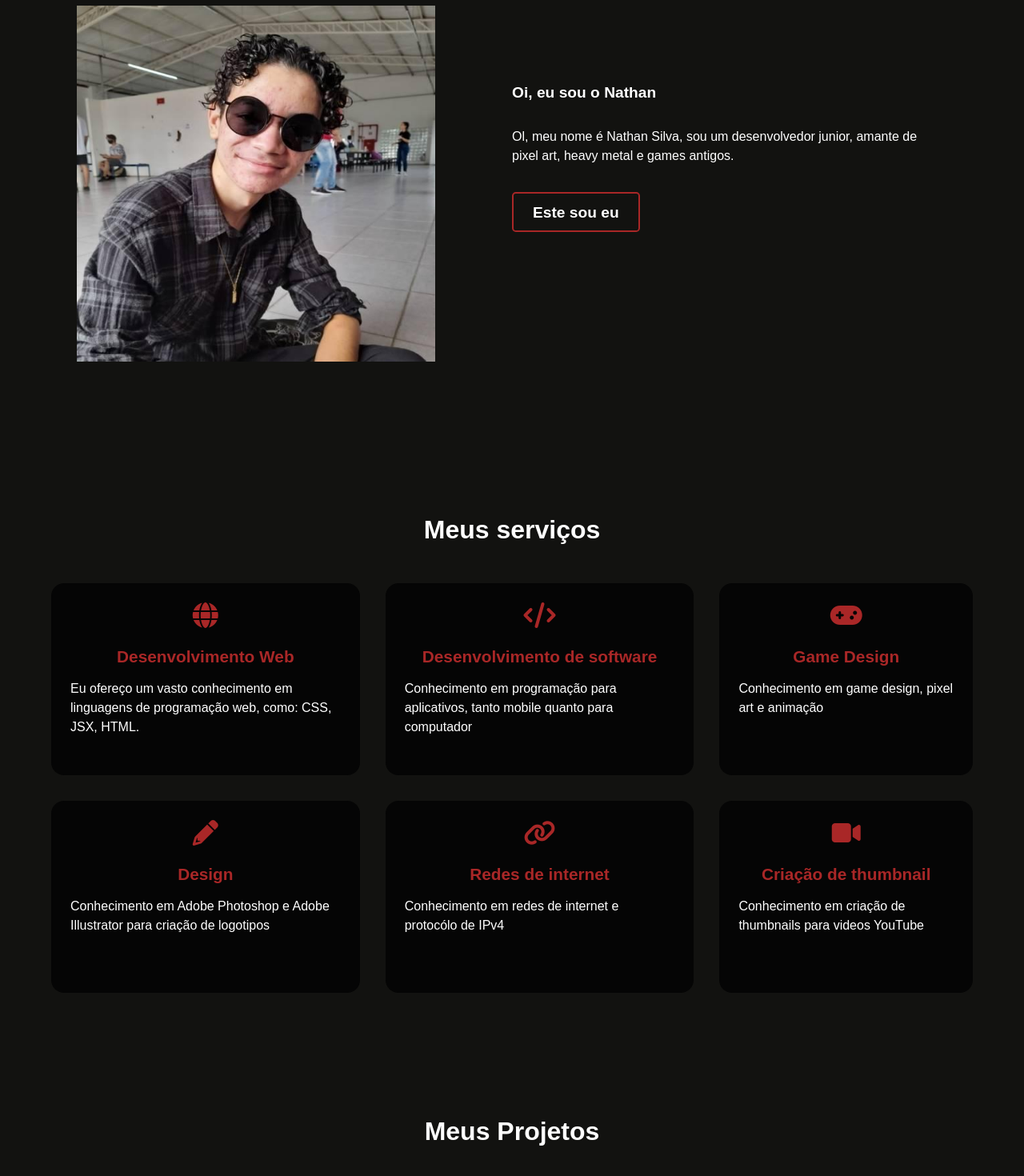
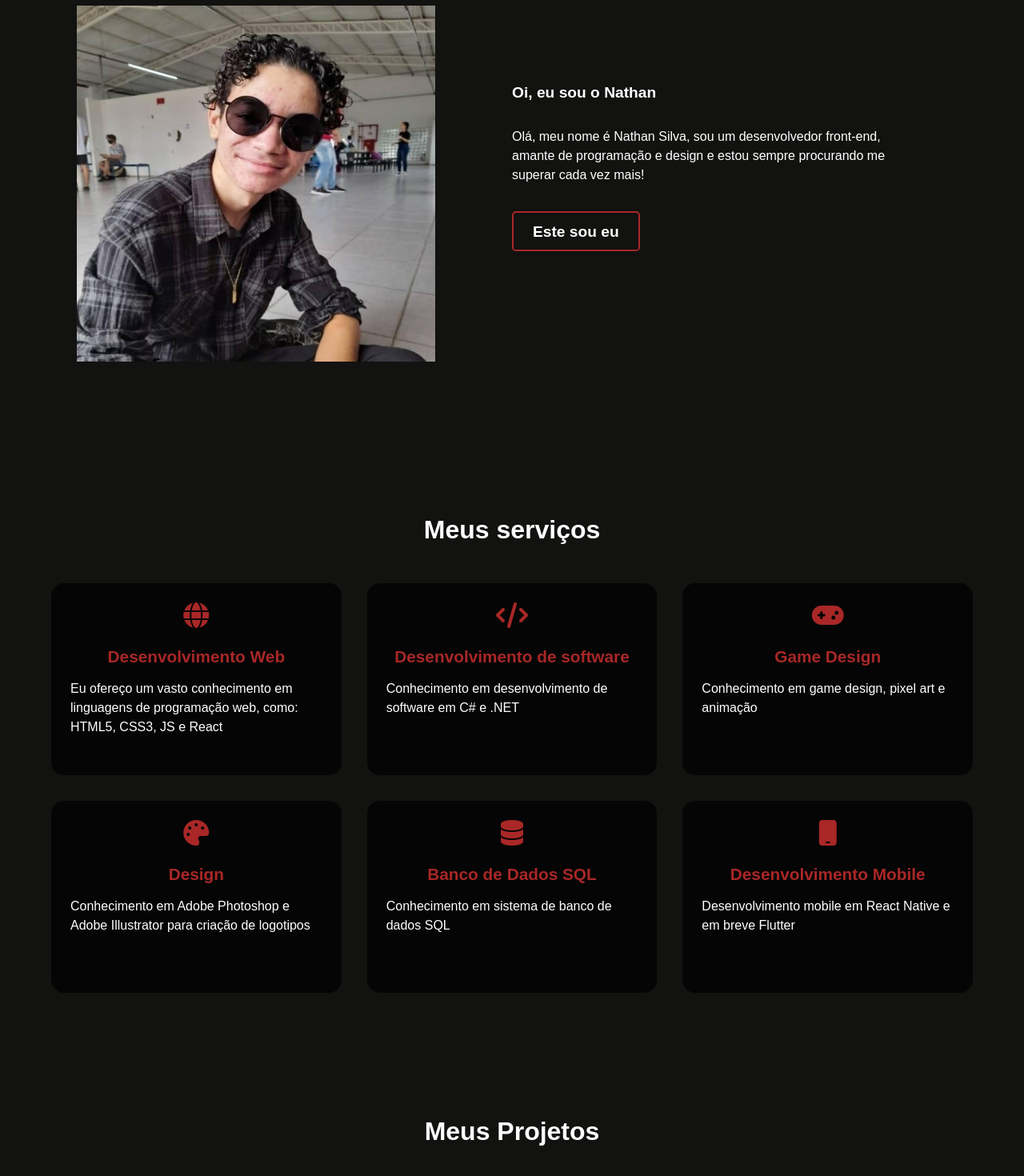
Before and after one commit to NatHanNSilva12/portfolio, a React (Create React App) app: page / in a window 1280 px wide. Shown: the part 920-2390 px from the top of the page at 80% size. Built offline with nearby package versions, Linux system fonts and the light colour scheme.

Commit message:
Add files via upload

```diff
--- a/src/App.js
+++ b/src/App.js
@@ -17,7 +17,7 @@ function App() {
     <>
     <div className='body'>
       <div id="loading_start" className='loading_start_none'>
-        <p>Loading</p>
+        <p>Carregando</p>
         <PulseLoader color={"#dd2020"} size={12} />
       </div>
       <Navbar/>
--- a/src/components/Footer/Footer.jsx
+++ b/src/components/Footer/Footer.jsx
@@ -6,7 +6,7 @@ function Footer() {
     <>
     <div className='footer'>
         <div className='author'>
-        <p>Criado por <a href="https://docs.google.com/document/d/1puL4KnhWGPRps6I29dBcU2RgPNtBLMJd/edit?usp=share_link&ouid=107708546702958327877&rtpof=true&sd=true" target="_blank" rel="noopener noreferrer">Nathan Silva</a> com <i className='far fa-heart'></i></p>
+        <p>Criado por <a href="https://docs.google.com/document/d/e/2PACX-1vQyXE89SiWdWUUIT0Y_UeQAqc31YVEHlAfA-Ul1pZ0e16gi_RwY4934nF6EodHdr6L9K7PXqjr1jPfC/pub" target="_blank" rel="noopener noreferrer">Nathan Silva</a> com <i className='far fa-heart'></i></p>
         <p>Este site está em constante atualização</p>
         </div>
         <div className=''>
--- a/src/components/Navbar/Navbar.jsx
+++ b/src/components/Navbar/Navbar.jsx
@@ -47,7 +47,7 @@ function Navbar() {
                 <div className="nav">
                 <Link to="Home" offset={-150} ><h2>Portfo<span>lio</span></h2></Link>
                 <ul>
-                    <li><Link to="Home" activeClass='active' offset={-150} spy={true} onClick={navclose}><i className='fas fa-home' ></i>Home</Link></li>
+                    <li><Link to="Home" activeClass='active' offset={-150} spy={true} onClick={navclose}><i className='fas fa-home' ></i>Inicio</Link></li>
                     <li><Link to="About" activeClass='active' offset={-100} spy={true} onClick={navclose}><i className='fas fa-user' ></i>Sobre</Link></li>
                     <li><Link to="Services" activeClass='active' offset={-100} spy={true}  onClick={navclose}><i className='fas fa-cogs' ></i>Serviços</Link></li>
                     <li><Link to="Project" activeClass='active' offset={-100} spy={true}  onClick={navclose}><i className='fas fa-archive' ></i>Projetos</Link></li>
--- a/src/views/About/About.jsx
+++ b/src/views/About/About.jsx
@@ -23,7 +23,7 @@ function About() {
         </div>
         <div  className="right-content">
         <h2>Oi, eu sou o Nathan</h2>
-        <p>Ol, meu nome é Nathan Silva, sou um desenvolvedor junior, amante de pixel art, heavy metal e games antigos.</p>
+        <p>Olá, meu nome é Nathan Silva, sou um desenvolvedor front-end, amante de programação e design e estou sempre procurando me superar cada vez mais!</p>
         <a href="https://www.linkedin.com/in/nathan-silva-5abb8a241/" target="_blank" rel="noopener noreferrer">Este sou eu</a>
         </div>
       </div>
--- a/src/views/Home/Home.jsx
+++ b/src/views/Home/Home.jsx
@@ -1,6 +1,6 @@
 import React from 'react'
 import './Home.css'
-import img5 from '../../../src/images/Eu_pixelart.png'
+import img5 from '../../../src/images/eu.png'
 
 import Aos from "aos"
 import { useEffect } from 'react'
@@ -20,7 +20,7 @@ function Home() {
           <p>Oi eu sou o</p>
           <h1>Nathan</h1>
           <h2>E eu sou um <span className="typing"></span></h2>
-          <a href="https://docs.google.com/document/d/1puL4KnhWGPRps6I29dBcU2RgPNtBLMJd/edit" target="_blank" rel="noopener noreferrer">Download Curriculum</a>
+          <a href="https://docs.google.com/document/d/e/2PACX-1vQyXE89SiWdWUUIT0Y_UeQAqc31YVEHlAfA-Ul1pZ0e16gi_RwY4934nF6EodHdr6L9K7PXqjr1jPfC/pub" target="_blank" rel="noopener noreferrer">Download Curriculum</a>
         </div>
         <div className="right-content" data-aos = "fade-up" data-aos-delay= "2000">
           <img src={img5} alt="" />
--- a/src/views/Service/Service.jsx
+++ b/src/views/Service/Service.jsx
@@ -8,12 +8,12 @@ function Service() {
     <div id="Services" className='services'>
       <h1>Meus serviços</h1>
       <div className="boxes">
-        <ServiceBox animation = "fade-up" icon = "fas fa-globe" heading = "Desenvolvimento Web" text = "Eu ofereço um vasto conhecimento em linguagens de programação web, como: CSS, JSX, HTML." />
-        <ServiceBox animation = "fade-up" icon = "fas fa-code" heading = "Desenvolvimento de software" text = "Conhecimento em programação para aplicativos, tanto mobile quanto para computador"/>
+        <ServiceBox animation = "fade-up" icon = "fas fa-globe" heading = "Desenvolvimento Web" text = "Eu ofereço um vasto conhecimento em linguagens de programação web, como: HTML5, CSS3, JS e React" />
+        <ServiceBox animation = "fade-up" icon = "fas fa-code" heading = "Desenvolvimento de software" text = "Conhecimento em desenvolvimento de software em C# e .NET"/>
         <ServiceBox animation = "fade-up" icon = "fas fa-gamepad" heading = "Game Design" text = "Conhecimento em game design, pixel art e animação" />
-        <ServiceBox animation = "fade-up" icon = "fas fa-pencil" heading = "Design" text = "Conhecimento em Adobe Photoshop e Adobe Illustrator para criação de logotipos" />
-        <ServiceBox animation = "fade-up" icon = "fas fa-link" heading = "Redes de internet" text = "Conhecimento em redes de internet e protocólo de IPv4" />
-        <ServiceBox animation = "fade-up" icon = "fas fa-video" heading = "Criação de thumbnail" text = "Conhecimento em criação de thumbnails para videos YouTube" />
+        <ServiceBox animation = "fade-up" icon = "fas fa-palette" heading = "Design" text = "Conhecimento em Adobe Photoshop e Adobe Illustrator para criação de logotipos" />
+        <ServiceBox animation = "fade-up" icon = "fas fa-database" heading = "Banco de Dados SQL" text = "Conhecimento em sistema de banco de dados SQL" />
+        <ServiceBox animation = "fade-up" icon = "fas fa-mobile" heading = "Desenvolvimento Mobile" text = "Desenvolvimento mobile em React Native e em breve Flutter" />
       </div>
     </div>
     </>
```
Also changed, not shown: src/images/eu.png (added).
